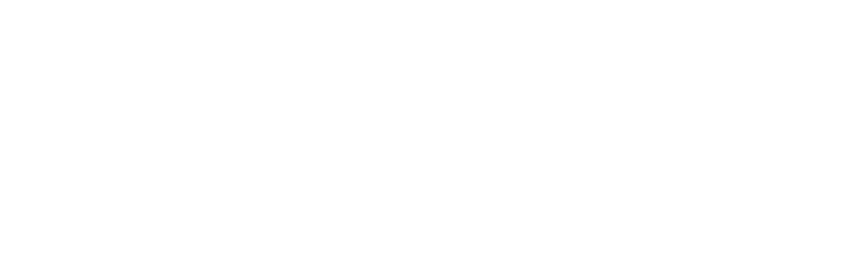
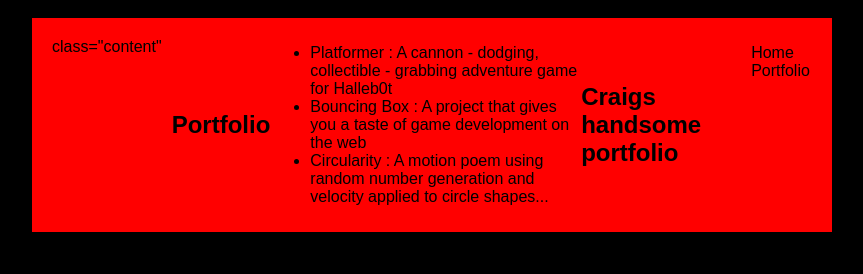
Before and after one commit to CraigDixon3/CraigDixon3.github.io, a plain HTML site: page portfolio.html in a window 1280 px wide. Shown: the whole page, without its empty margins (208-1071 px from the left). Drawn offline with Linux system fonts and the light colour scheme.

```diff
--- a/portfolio.html
+++ b/portfolio.html
@@ -0,0 +1,33 @@
+<!DOCTYPE HTML>
+<html>
+    <head>
+        <title>Craigs handsome portfolio</title>
+        <link rel="stylesheet" href="style.css">
+    </head>
+
+    <body>
+      <div id="all-contents">
+        <nav>
+          <main>
+            <nav>class="content"</nav>
+            <h1>Portfolio</h1>
+            <ul id="portfolio">
+              <li><a href="projects/platformer/">Platformer : A cannon - dodging, collectible - grabbing adventure game for Halleb0t</a></li>
+              <li><a href="projects/bouncing-box/">Bouncing Box : A project that gives you a taste of game development on the web </a></li>
+              <li><a href="projects/circularity/">Circularity : A motion poem using random number generation and velocity applied to circle shapes...</a></li>
+             </ul>
+
+          </main>
+            <h1>Craigs handsome portfolio</h1>
+            <ul id="nav-ul">
+               <li class="nav-li">
+               <a class="nav-a" href="index.html">Home</a>
+             </li>
+             <li class="nav-li">
+               <a class="nav-a" href="portfolio.html">Portfolio</a>
+             </li>
+             </ul>
+         </nav>
+      </div>
+    </body>
+</html>
--- a/style.css
+++ b/style.css
@@ -1,6 +1,6 @@
 body {
-    background: rgb(31, 0, 189);
-    color: rgb(246, 245, 245);
+    background: rgb(0, 0, 0);
+    color: rgb(0, 0, 0);
     padding: 10px;
     font-family: arial;
 }
@@ -16,11 +16,12 @@
     margin-bottom: 20px;
     display: flex;
     padding: 10px;
+    border-radius: 50;
 }
 h1 {
     display: flex;
     align-items: center;
-    color: white;
+    color: rgb(0, 0, 0);
     flex: 1;
     margin: 0;
 }
@@ -33,13 +34,14 @@
 }
 a {
     text-decoration: none;
-    color: #fff;
+    color: #000000;
 }
 
 /* main container area beneath menu */
 main {
     background: rgb(255, 0, 0);
     display: flex;
+    border-radius: 50;
 }
 .sidebar {
     margin-right: 25px;
```
